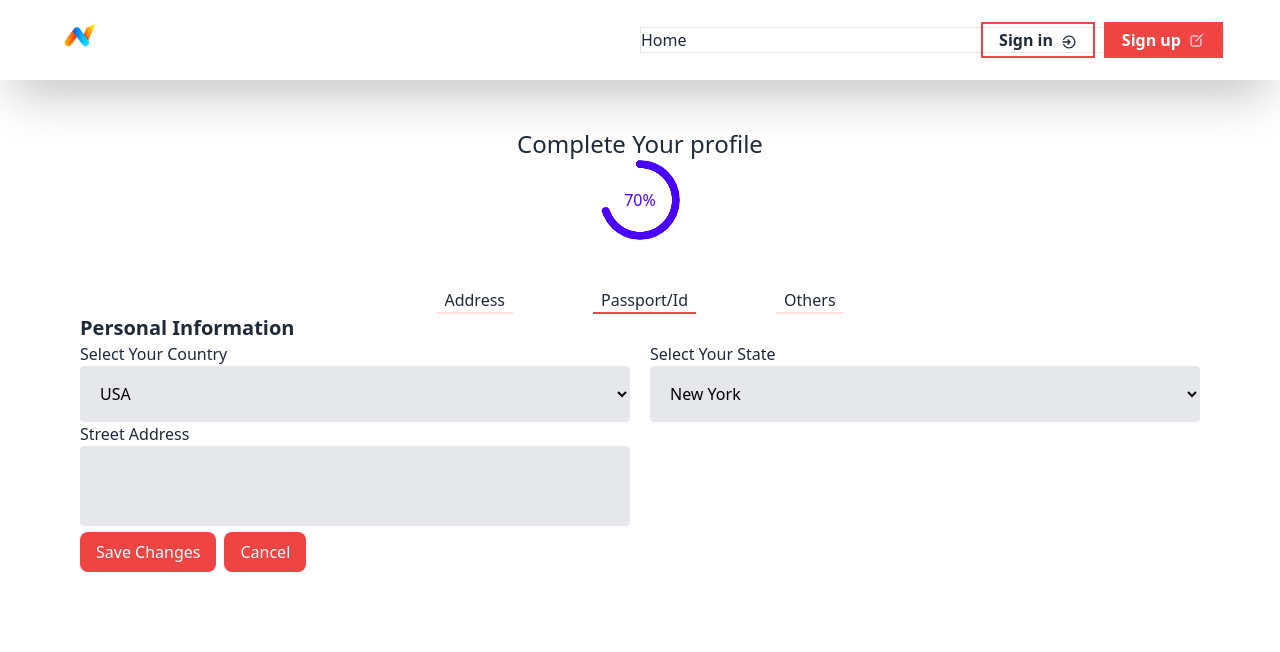
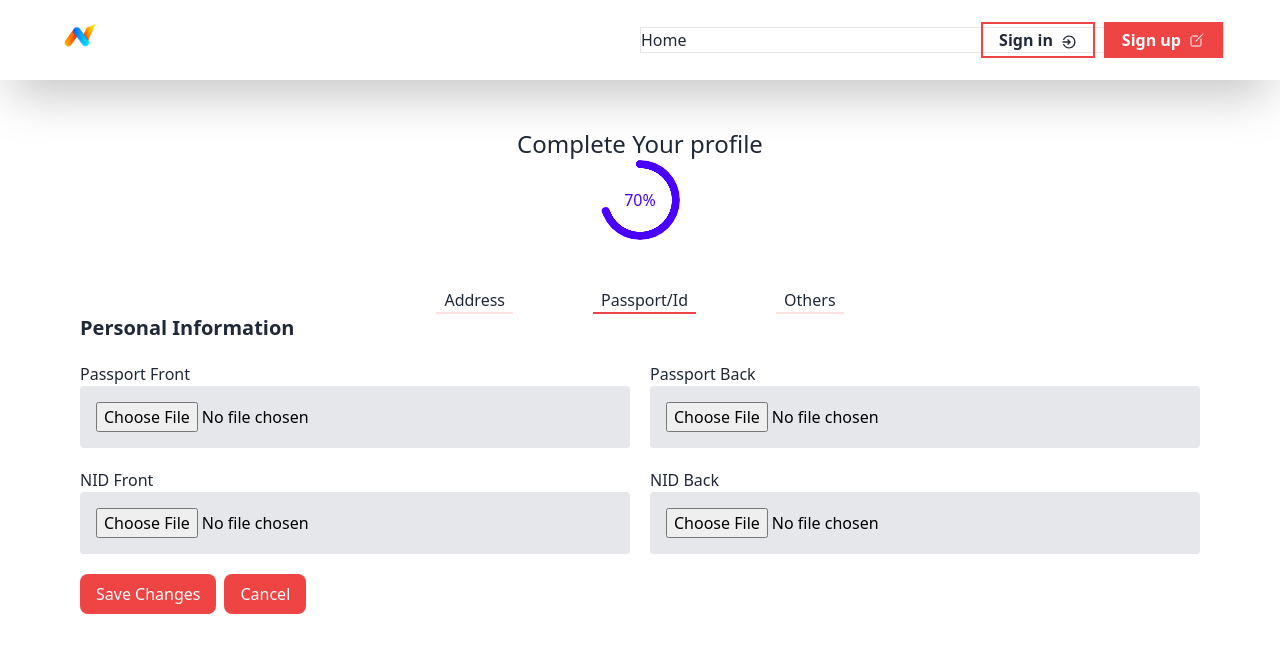
Before and after one commit to Freelancerhatem/user-information-front-end, a React (Vite) app: page /user/dashboard in a window 1280 px wide. Both pictures are taken after a click on the element "Passport/Id". Shown: the top 652 px of the page. Built offline with nearby package versions, Linux system fonts and the light colour scheme; no server answers.

Commit message:
dashboard updated

```diff
--- a/src/Pages/UserDashBoard/UserDashBoard.jsx
+++ b/src/Pages/UserDashBoard/UserDashBoard.jsx
@@ -55,44 +55,95 @@ const UserDashBoard = () => {
                                 </div>
                             </div>
                         </div>
-                        :
+                        : active == 'passport' ?
                             <div>
                                 <h2 className="text-xl font-bold">Personal Information</h2>
                                 <div className=" w-full grid grid-cols-2 gap-5">
 
-                            <div className="flex flex-col ">
-                                <h2>Select Your Country</h2>
-                                <select defaultValue={'usa'} className=" bg-gray-200 rounded p-4 text-black  focus:outline-none" name="country" id="">
-                                    <option value="usa">USA</option>
-                                    <option value="bd">Bangladesh</option>
-                                    <option value="ind">India</option>
-                                    <option value="uae">UAE</option>
-                                    <option value="uk">UK</option>
-                                </select>
+
+                                    <div className="mt-5 flex flex-col">
+                                        <label htmlFor="">Passport Front</label>
+                                        <input type="file" className="bg-gray-200 rounded p-4 text-black  focus:outline-none" />
                                     </div>
-                            <div className="flex flex-col ">
-                                <h2>Select Your State</h2>
-                                <select defaultValue={'newYork'} className="bg-gray-200 rounded p-4 text-black  focus:outline-none" name="country" id="">
-                                    <option value="newYork">New York</option>
-                                    <option value="california">California</option>
-                                    <option value="">Alaska</option>
-                                    <option value="uae">UAE</option>
-                                    <option value="uk">UK</option>
-                                </select>
+
+
+                                    <div className="mt-5 flex flex-col">
+                                        <label htmlFor="">Passport Back</label>
+                                        <input type="file" className="bg-gray-200 rounded p-4 text-black  focus:outline-none" />
+                                    </div>
+
+
+                                </div>
+                                <div className="grid grid-cols-2 gap-5 ">
+                                    <div className="mt-5 flex flex-col">
+                                        <label htmlFor="">NID Front</label>
+                                        <input type="file" className="bg-gray-200 rounded p-4 text-black  focus:outline-none" />
+                                    </div>
+                                    <div className="mt-5 flex flex-col">
+                                        <label htmlFor="">NID Back</label>
+                                        <input type="file" className="bg-gray-200 rounded p-4 text-black  focus:outline-none" />
                                     </div>
 
                                 </div>
-                        <div className="">
-                            <div>
-                                <h2>Street Address</h2>
-                                <textarea name="stAddress" className="resize-none w-[calc(50%-10px)] bg-gray-200 rounded p-4 text-black  focus:outline-none" id="" ></textarea>
-                            </div>
 
-                            <div className="space-x-2">
+                                <div className="space-x-2 mt-5">
                                     <button className="px-4 py-2 bg-red-500 rounded-lg text-white">Save Changes</button>
                                     <button className="px-4 py-2 bg-red-500 rounded-lg text-white">Cancel</button>
                                 </div>
+
                             </div>
+                            :
+                            <div>
+                                <h2 className="text-xl font-bold">Others Information</h2>
+                                <div className=" w-full grid grid-cols-2 gap-5">
+
+
+                                    <div className="mt-5 flex flex-col">
+                                        <label htmlFor="">Mock  Video 1</label>
+                                        <input type="file" className="bg-gray-200 rounded p-4 text-black  focus:outline-none" />
+                                    </div>
+
+
+                                    <div className="mt-5 flex flex-col">
+                                        <label htmlFor="">Mock Video 2</label>
+                                        <input type="file" className="bg-gray-200 rounded p-4 text-black  focus:outline-none" />
+                                    </div>
+
+
+                                </div>
+                                <div className="grid grid-cols-2 gap-5 ">
+                                    <div className="mt-5 flex flex-col">
+                                        <label htmlFor="">Security Question?</label>
+
+                                        <select name="" id="" className="bg-gray-200 rounded p-4 text-black  focus:outline-none">
+                                            <option value="">Your Favorite Team?</option>
+                                            <option value="">What is Your Grandmother Name?</option>
+                                            <option value="">What is Your Born Year?</option>
+                                        </select>
+                                    </div>
+                                    <div className="mt-5 flex flex-col">
+                                        <label htmlFor="">Answer:</label>
+                                        <input type="text" className="bg-gray-200 rounded p-4 text-black  focus:outline-none" />
+                                    </div>
+
+                                </div>
+                                <div className="grid grid-cols-2 gap-5 ">
+                                    <div className="mt-5 flex flex-col">
+                                        <label htmlFor="">NID Front</label>
+                                        <input type="text" className="bg-gray-200 rounded p-4 text-black  focus:outline-none" />
+                                    </div>
+                                    <div className="mt-5 flex flex-col">
+                                        <label htmlFor="">NID Back</label>
+                                        <input type="file" className="bg-gray-200 rounded p-4 text-black  focus:outline-none" />
+                                    </div>
+
+                                </div>
+
+                                <div className="space-x-2 mt-5">
+                                    <button className="px-4 py-2 bg-red-500 rounded-lg text-white">Save Changes</button>
+                                    <button className="px-4 py-2 bg-red-500 rounded-lg text-white">Cancel</button>
+                                </div>
+
                             </div>
                 }
 
```
Lines whose indentation alone changed are shown as unchanged.
